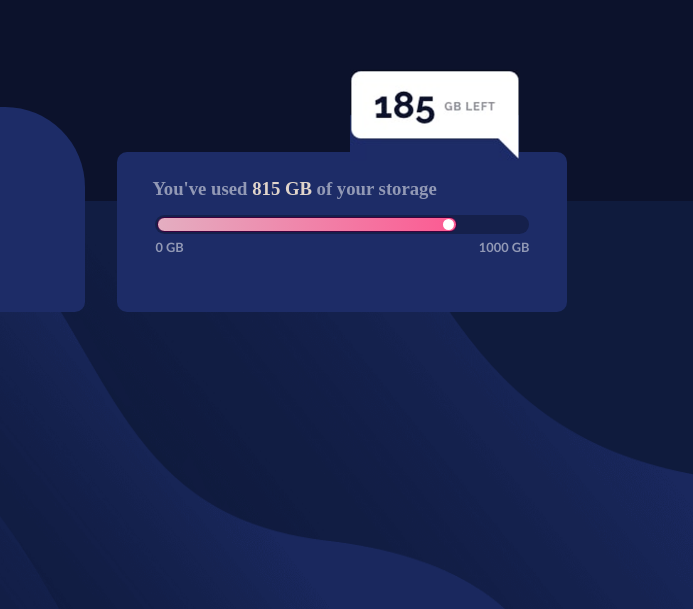
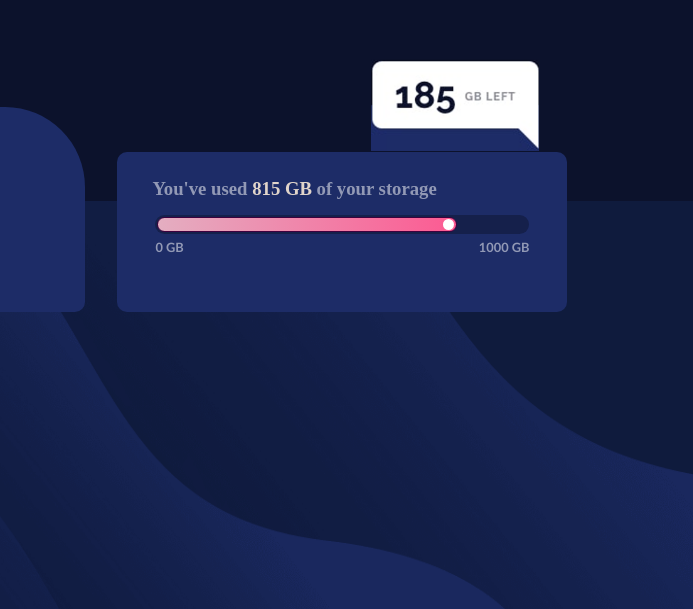
Before and after one commit to Ryoiki-Tenkai-Realm/Fylo, a plain HTML site: page index.html in a window 1024 px wide. Shown: the part 191-800 px from the top of the page, 331-1024 px from the left. Drawn offline with Linux system fonts and the light colour scheme; a web font is replaced by a local one.

Commit message:
Update style.css

```diff
--- a/style.css
+++ b/style.css
@@ -237,7 +237,8 @@
     }
 
     .floating-section {
-        right: 17%;
+        top:250px;
+        right: 15%;
     }
 
 }
```
